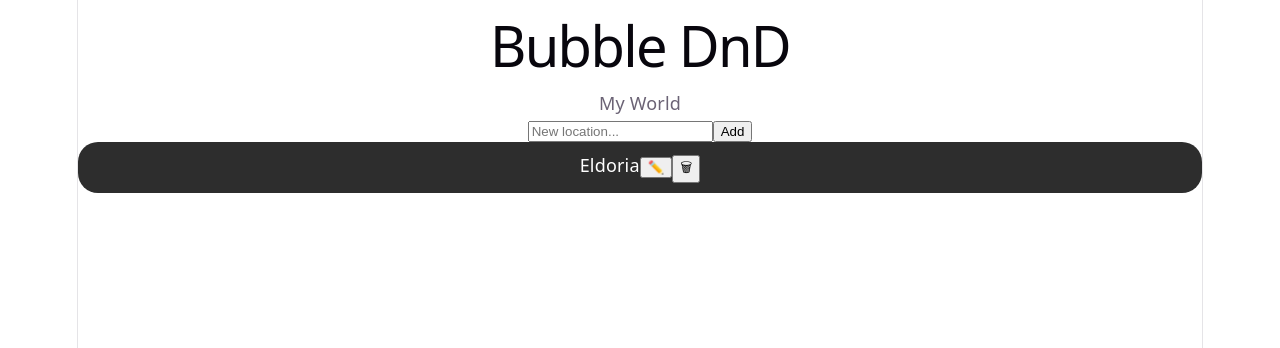
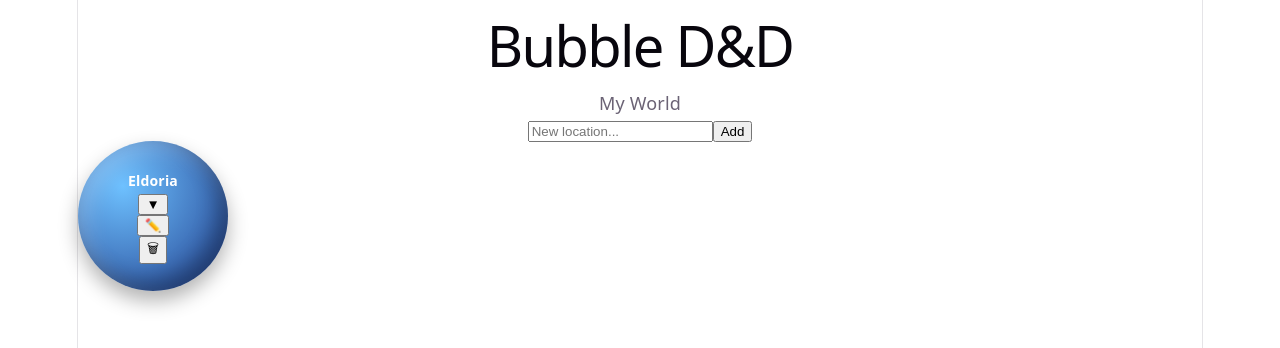
Before and after one commit to sreynoldsdesign/bubble-dnd, a React (Vite) app: page / in a window 1280 px wide. Shown: the top 348 px of the page. Built offline with nearby package versions, Linux system fonts and the light colour scheme.

Commit message:
Updated UI and implemented notes

```diff
--- a/src/App.jsx
+++ b/src/App.jsx
@@ -14,14 +14,17 @@ function App(){
   const initialData = {
     id: "world",
     name: "My World",
+    notes: "",
     children: [
       {
         id: "continent1",
         name: "Eldoria",
+        notes: "",
         children: [
           {
             id: "kingdom1",
             name: "Solaris",
+            notes: "",
             children: []
           }
         ]
@@ -36,6 +39,7 @@ function App(){
   const [currentNodeId, setCurrentNodeId] = useState("world")
   const [history,setHistory] = useState([])
   const currentNode = findNode(tree,currentNodeId);
+  const [expanded, setExpanded] = useState({});
 
   useEffect(() => {
     const saved = localStorage.getItem("tree");
@@ -72,6 +76,28 @@ function App(){
     return null;
   }
 
+  function toggleNode(id){
+    setExpanded(prev => ({
+      ...prev,
+      [id]: !prev[id]
+    }));
+  }
+
+  function updateNodeNotes(id, notes) {
+    function update(node) {
+      if (node.id === id) {
+        return {...node, notes};
+      }
+
+      return {
+        ...node,
+        children: node.children.map(update)
+      };
+    }
+
+    setTree(prev => update(prev));
+  }
+
   const path = getPath(tree, currentNodeId);
 
   return(
@@ -84,6 +110,9 @@ function App(){
         currentNode={currentNode}
         enterNode={enterNode}
         goBack={goBack}
+        expanded={expanded}
+        toggleNode={toggleNode}
+        updateNodeNotes={updateNodeNotes}
         addNode={(parentId,name) =>
           setTree(prev => addNode(prev, parentId, name))
         }
--- a/src/components/BubbleItem.css
+++ b/src/components/BubbleItem.css
@@ -1,13 +1,99 @@
 .bubble {
-  border-radius: 20px;
-  padding: 10px 16px;
-  background: #2d2d2d;
+  width: 120px;
+  min-width: 120px;
+  min-height: 120px;
+  border-radius: 50%;
+  aspect-ratio: 1 / 1;
+
+  display: flex;
+  flex-direction: column;
+  align-items: center;
+  flex-shrink: 0;
+  justify-content: center;
+  text-align:center;
+  word-wrap: break-word;
+
+  padding: 15px;
   cursor: pointer;
-  text-align: center;
+
   color: white;
-  transition: 0.2s;
+  font-weight: bold;
+  font-size: 14px;
+
+  background: radial-gradient(circle at 30% 30%, #6ec1ff,#1e3a8a);
+
+  animation: float 3s ease-in-out infinite;
+
+  box-shadow:
+    inset -10px -10px 20px rgba(0,0,0,0.3),
+    inset 10px 10px 20px rgba(255,255,255,0.2),
+    0 10px 20px rgba(0,0,0,0.3);
+
+  transition: all 0.3s ease;
+
+  overflow: hidden;
+}
+
+.bubble.small{
+  width: 80px;
+  height: 80px;
+  font-size: 12px;
+}
+
+.bubble.expanded{
+  border-radius: 30px;
+  aspect-ratio: auto;
+  width: 220px;
+  min-height: 220px;
+  justify-content: flex-start;
+}
+
+.bubble-notes{
+  margin-top:10px;
+  width: 100%;
+  min-height: 80px;
+  flex-grow: 1;
+
+  border-radius: 10px;
+  border: none;
+  padding: 8px;
+
+  resize: none;
 }
 
 .bubble:hover {
-  background: #444;
+  transform: translateY(-5px) scale(1.05);
+  box-shadow:
+    inset -10px -10px 20px rgba(0,0,0,0.3),
+    inset 10px 10px 20px rgba(255,255,255,0.3),
+    0 20px 30px rgba(0,0,0,0.4);
 }
+
+.expanded-content{
+  margin-top: 10px;
+}
+
+.expanded-content textarea {
+  width: 200px;
+  height: 100px;
+  resize: none;
+  border-radius: 10px;
+  padding: 8px;
+}
+
+.child-container{
+  display: flex;
+  gap: 15px;
+  margin-top: 10px;
+  flex-wrap: wrap;
+}
+
+.bubble-title{
+  word-break: break-word;
+}
+
+@keyframes float {
+  0% { transform: translateY(0px);}
+  50% { transform: translateY(-4px);}
+  100% {transform: translateY(0px);}
+}
--- a/src/components/BubbleItem.jsx
+++ b/src/components/BubbleItem.jsx
@@ -1,13 +1,14 @@
 import {useState} from "react";
 import "./BubbleItem.css";
 
-function BubbleItem({ node, onClick, renameNode, deleteNode}) {
+function BubbleItem({ node, onClick, updateNodeNotes, renameNode, deleteNode, expanded, toggleNode}) {
   const [isEditing,setIsEditing] = useState(false);
   const [name, setName] = useState(node.name);
+  const isExpanded = expanded?.[node.id];
 
   return (
-    <div className="bubble" onClick={() => {
-      console.log("bubble clicked", {isEditing});
+    <div>
+      <div className={`bubble ${expanded?.[node.id] ? "expanded" : ""}`} onClick={() => {
         if (!isEditing) onClick();
       }}
       >
@@ -24,9 +25,16 @@ function BubbleItem({ node, onClick, renameNode, deleteNode}) {
               />
             ):(
               <>
-            <span>
+              <span className="bubble-title">
                 {node.name}
               </span>
+
+              <button onClick={(e) => {
+                e.stopPropagation();
+                toggleNode(node.id);
+              }}>
+                {expanded?.[node.id] ? "▲":"▼"}
+              </button>
 
               <button
                 onClick={(e) => {
@@ -45,8 +53,20 @@ function BubbleItem({ node, onClick, renameNode, deleteNode}) {
                 >
                   🗑
                   </button>
+
+                  {expanded?.[node.id] && (
+                  <textarea
+                    className="bubble-notes"
+                    value={node.notes || ""}
+                    onChange={(e) => updateNodeNotes(node.id, e.target.value)}
+                    placeholder="Write notes here..."
+                    onClick={(e) => e.stopPropagation()}
+                  />
+                  )}
                   </>
           )}
+      </div>
+
     </div>
   );
 }
--- a/src/components/BubbleList.jsx
+++ b/src/components/BubbleList.jsx
@@ -2,7 +2,7 @@ import { useState } from "react";
 import BubbleItem from "./BubbleItem";
 import "./BubbleList.css"
 
-function BubbleList({ currentNode, enterNode, goBack, addNode, renameNode, deleteNode}) {
+function BubbleList({ currentNode, enterNode, goBack, expanded, toggleNode, updateNodeNotes, addNode, renameNode, deleteNode}) {
   const [newName, setNewName] = useState("")
 
   return (
@@ -35,7 +35,7 @@ function BubbleList({ currentNode, enterNode, goBack, addNode, renameNode, delet
         )}
 
         {currentNode.children.map(child => (
-        <BubbleItem key={child.id} node={child} onClick={() => enterNode(child)} renameNode={renameNode} deleteNode={deleteNode}/>
+        <BubbleItem key={child.id} node={child} onClick={() => enterNode(child)} updateNodeNotes={updateNodeNotes} renameNode={renameNode} deleteNode={deleteNode} expanded={expanded} toggleNode={toggleNode}/>
         ))}
     </div>
   );
--- a/src/components/Header.jsx
+++ b/src/components/Header.jsx
@@ -1,7 +1,7 @@
 function Header({path}) {
     return (
         <header className="app-header">
-            <h1>Bubble DnD</h1>
+            <h1>Bubble D&D</h1>
             <div>
                 {path.map((node,index) => (
                     <span key={node.id}>
--- a/src/treeUtils.js
+++ b/src/treeUtils.js
@@ -23,6 +23,7 @@ export function findNode(node, id) {
             {
               id: crypto.randomUUID(),
               name,
+              notes: "",
               children: []
             }
           ]
```
Lines whose indentation alone changed are shown as unchanged.
